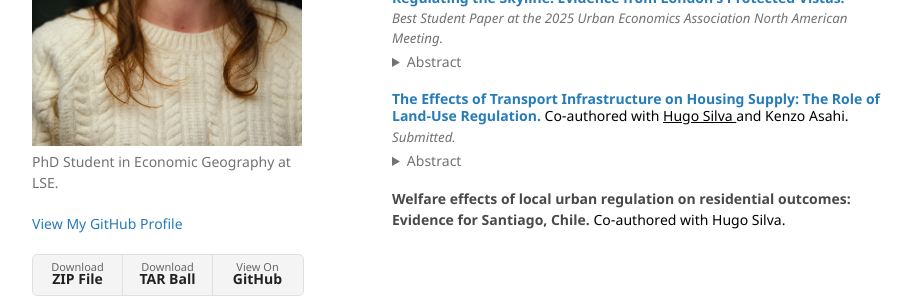
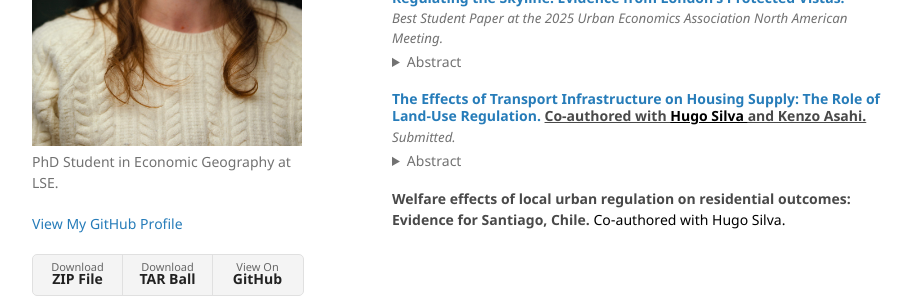
Before and after one commit to aaherrerab/aaherrerab.github.io, a Jekyll site: the page built from index.md, in a window 1280 px wide. Shown: the part 399-699 px from the top of the page, without its empty margins (178-1100 px from the left). Built offline with Jekyll 4.4.1, drawn with Linux system fonts in a browser that asks for light colours; our own code applies the rules of GitHub Pages for plain Markdown files.

Commit message:
Update index.md

```diff
--- a/index.md
+++ b/index.md
@@ -22,7 +22,7 @@ Hi, I'm Andrea Herrera, an Economic Geography PhD candidate specialising in Urba
 </details>
 
 <h4 style="margin:0 0 .2rem 0; line-height:1.25;">
-  <a href="/assets/pdf/TREA.pdf" class="custom-link">The Effects of Transport Infrastructure on Housing Supply: The Role of Land-Use Regulation. </a> <span style="font-weight:400; color:#000; text-decoration:none;"> Co-authored with <a href="https://sites.google.com/site/hugosilvam/home?authuser=0"
+  <a href="/assets/pdf/TREA.pdf" class="custom-link">The Effects of Transport Infrastructure on Housing Supply: The Role of Land-Use Regulation. </a> <span style="color:inherit !important; font-weight:inherit; text-decoration:underline;"> Co-authored with <a href="https://sites.google.com/site/hugosilvam/home?authuser=0"
        target="_blank" rel="noopener"
        style="color:#000; font-weight:inherit; text-decoration:underline;"> Hugo Silva </a> and Kenzo Asahi.</span>
 </h4>
```
